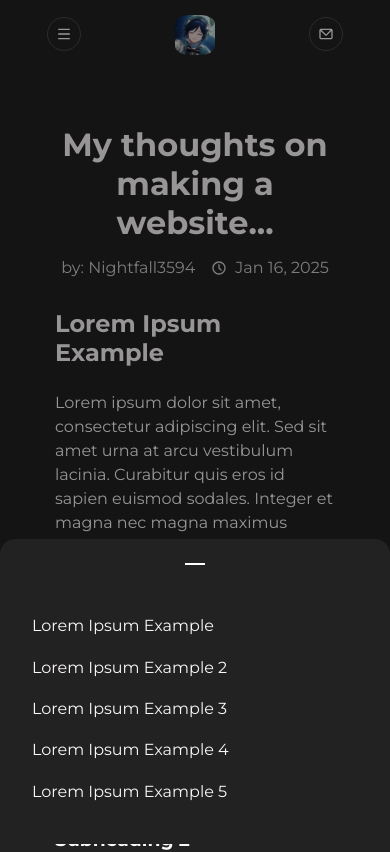
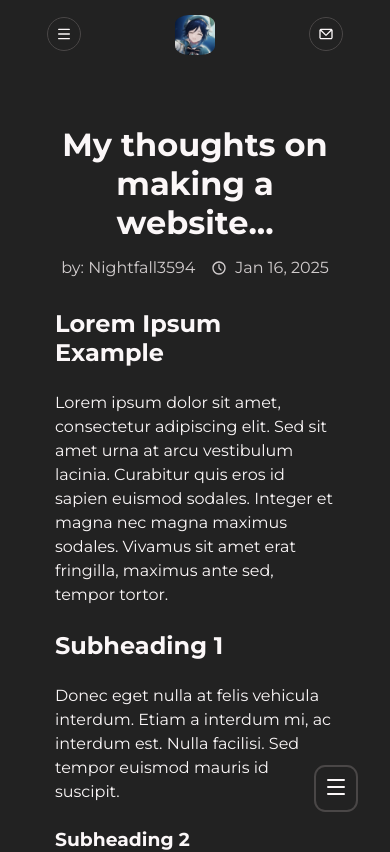
Before and after one commit to Nightfall3594/nightfall-is-a-dev, a React (Vite) app: page /journal/1 in a window 390 px wide. Shown: the top 852 px of the page. Built offline with nearby package versions, Linux system fonts and the light colour scheme.

Commit message:
feat: enable mobile nav toggle via floating buttons
This commit also includes the refactoring of the sidebar components
(and their respective children) to use context objects to lessen
prop drilling

```diff
--- a/src/components/pages/articles/article-post/article-post.jsx
+++ b/src/components/pages/articles/article-post/article-post.jsx
@@ -6,11 +6,13 @@ import './sidebar/sidebar.css'
 import ArticlePostHeader from "./article-post-header.jsx";
 import ArticleBody from "./article-body.jsx";
 import {useEffect, useState} from "react";
-import SidebarChapters from "./sidebar/sidebar-chapters.jsx";
+import {SidebarContext} from "./sidebar/SidebarContext.js";
 
 import dedent from "dedent";
-import DesktopSidebar from "./sidebar/desktop-sidebar.jsx";
 import Sidebar from "./sidebar/sidebar.jsx";
+import FloatingButtonContainer from "../../../common/buttons/floating-button-container.jsx";
+import FloatingButton from "../../../common/buttons/floating-button.jsx";
+import Hamburger from "../../../common/icons/hamburger.jsx";
 
 const PLACEHOLDER_TEXT = `
                     # Lorem Ipsum Example
@@ -75,6 +77,9 @@ export default function ArticlePost({}) {
 
     const handleResize = (event) => {
         setMobile(window.innerWidth <= 768);
+        if (!isMobile) {
+            setMobileSidebarVisible(false);
+        }
     }
 
     useEffect(() => {
@@ -82,6 +87,8 @@ export default function ArticlePost({}) {
         return () => window.removeEventListener('resize', handleResize);
     })
 
+
+    const [isMobileSidebarVisible, setMobileSidebarVisible] = useState(false);
 
 
     return (
@@ -102,7 +109,23 @@ export default function ArticlePost({}) {
 
             </div>
 
-            <Sidebar isMobile={isMobile} chapters={chapters}/>
+
+            <SidebarContext.Provider
+                value = {{
+                    isMobile: isMobile,
+                    isVisible: isMobileSidebarVisible,
+                    onClick: () => setMobileSidebarVisible(false)
+                }}
+            >
+                <Sidebar chapters={chapters}/>
+            </SidebarContext.Provider>
+
+
+            {isMobile &&
+                <FloatingButtonContainer>
+                    <FloatingButton Icon={Hamburger} onClick={() => setMobileSidebarVisible(true)} />
+                </FloatingButtonContainer>
+            }
 
         </section>
     )
--- /dev/null
+++ b/src/components/pages/articles/article-post/sidebar/SidebarContext.js
@@ -0,0 +1,9 @@
+import {createContext} from "react";
+
+export const SidebarContext = createContext(
+    {
+        onClick: () => {},
+        isVisible: false,
+        isMobile: false
+    }
+)
--- a/src/components/pages/articles/article-post/sidebar/mobile-sidebar.jsx
+++ b/src/components/pages/articles/article-post/sidebar/mobile-sidebar.jsx
@@ -1,12 +1,20 @@
 import {motion} from "framer-motion";
+import {useContext} from "react";
 
 import SidebarChapters from "./sidebar-chapters.jsx";
 import Overlay from "../../../../common/overlays/overlay.jsx";
+import {SidebarContext} from "./SidebarContext.js";
 
-export default function MobileSidebar({chapters, isVisible}) {
+export default function MobileSidebar({chapters}) {
+
+    const {isVisible, onClick} = useContext(SidebarContext);
+
     return (
+        isVisible &&
+
         <>
-                <Overlay/>
+            <Overlay onClick={onClick}/>
+
             <motion.div className="article-post__sidebar">
                 <SidebarChapters chapters={chapters}/>
             </motion.div>
--- a/src/components/pages/articles/article-post/sidebar/sidebar-chapter.jsx
+++ b/src/components/pages/articles/article-post/sidebar/sidebar-chapter.jsx
@@ -1,9 +1,15 @@
+import {useContext} from "react";
+import {SidebarContext} from "./SidebarContext.js";
 
 export default function SidebarChapter({children, href}){
+
+    const {isMobile, onClick} = useContext(SidebarContext);
+
     return (
         <a
             className="sidebar-chapter"
             href={href}
+            onClick={isMobile ? onClick : () => {}}
         >
             <div className="sidebar-chapter__highlight"/>
             <span className="chapter__text">
--- a/src/components/pages/articles/article-post/sidebar/sidebar.jsx
+++ b/src/components/pages/articles/article-post/sidebar/sidebar.jsx
@@ -1,7 +1,13 @@
 import DesktopSidebar from "./desktop-sidebar.jsx";
 import MobileSidebar from "./mobile-sidebar.jsx";
 
-export default function Sidebar({isMobile, chapters}){
+import {useContext} from "react";
+import {SidebarContext} from "./SidebarContext.js";
+
+export default function Sidebar({chapters}){
+
+    const {isMobile} = useContext(SidebarContext);
+
     return(
         isMobile
             ? <MobileSidebar chapters={chapters}/>
```
Also changed, not shown: src/components/pages/articles/article-post/sidebar/sidebar-chapters.jsx (+7 -1 lines). Lines whose indentation alone changed are shown as unchanged.
